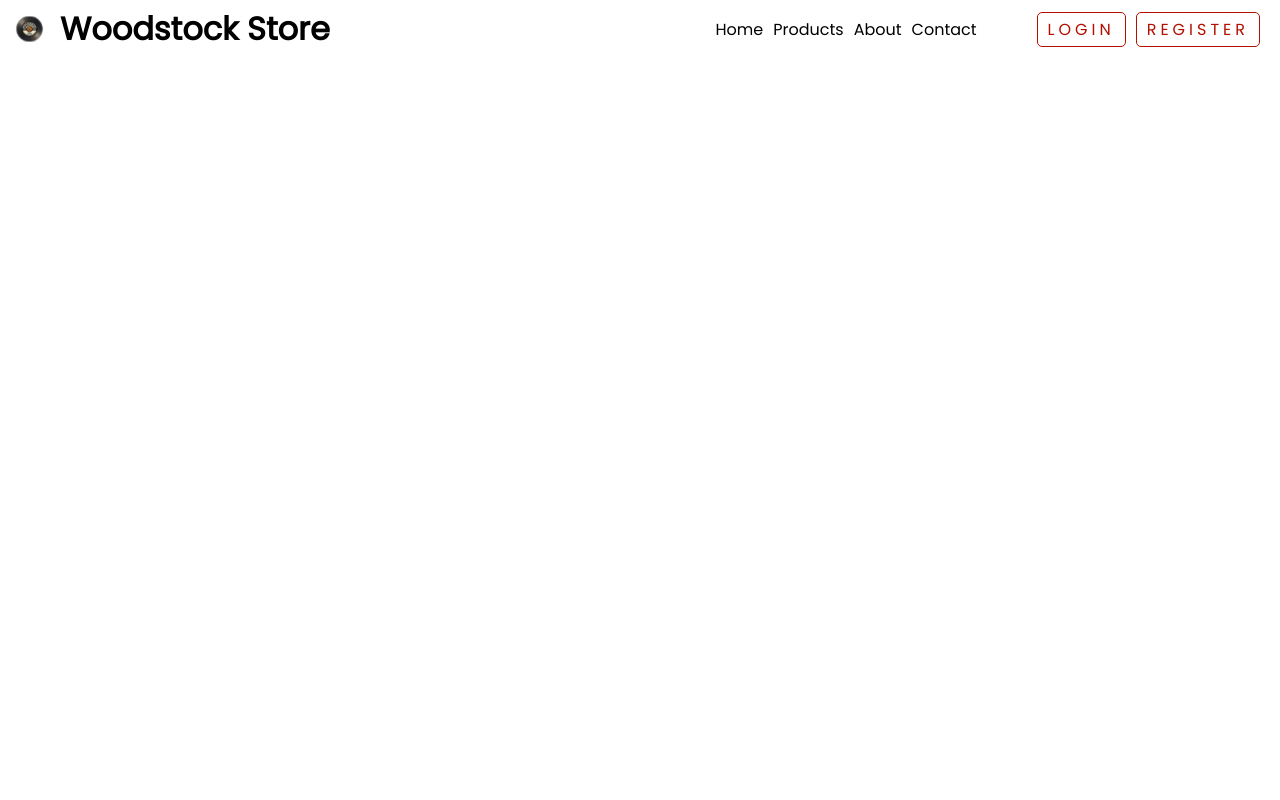
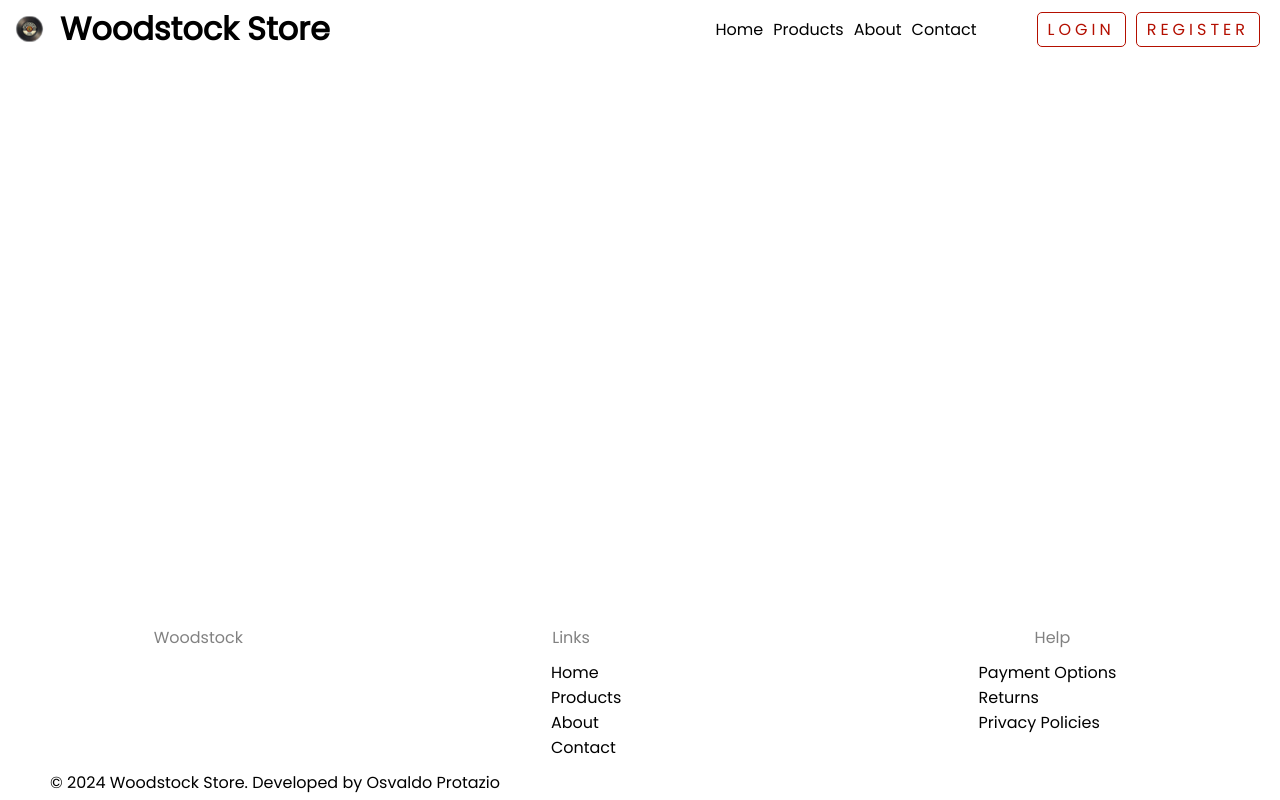
Before and after one commit to Osvaldo1408exe/Woodstock-Store, a React (Vite) app: page / in a window 1280 px wide. Built offline with nearby package versions, Linux system fonts and the light colour scheme.

Commit message:
Feat: Footer pronto

```diff
--- a/src/App.jsx
+++ b/src/App.jsx
@@ -1,3 +1,4 @@
+import Footer from "./components/footer"
 import { Header } from "./components/header"
 
 function App() {
@@ -5,6 +6,7 @@ function App() {
   return (
     <>
       <Header/>
+      <Footer/>
     </>
   )
 }
--- /dev/null
+++ b/src/components/footer/index.jsx
@@ -0,0 +1,33 @@
+import './style.css'
+export default function Footer() {
+    return (
+        <footer >
+            <div className="footer-container">
+                <div className="lists">
+                    <div className="logo">
+                        <a href="#"><p>Woodstock</p></a>
+                    </div>
+                    <div className="links">
+                        <p>Links</p>
+                        <ul>
+                            <li><a href="#">Home</a></li>
+                            <li><a href="#">Products</a></li>
+                            <li><a href="#">About</a></li>
+                            <li><a href="#">Contact</a></li>
+                        </ul>
+                    </div>
+                    <div className="help">
+                        <ul>
+                            <p>Help</p>
+                            <li><a href="#">Payment Options</a></li>
+                            <li><a href="#">Returns</a></li>
+                            <li><a href="#">Privacy Policies</a></li>
+                        </ul>
+
+                    </div>
+                </div>
+                <p className="copy">© 2024 Woodstock Store. Developed by Osvaldo Protazio</p>
+            </div>
+            </footer>
+    );
+}
--- /dev/null
+++ b/src/components/footer/style.css
@@ -0,0 +1,37 @@
+.lists{
+    position: fixed;
+    bottom: 5%;
+    width: 100%;
+    display: flex;
+    justify-content: space-around;
+}
+.lists p{
+    text-align: center;
+    margin-bottom: 10px;
+    color: rgba(0, 0, 0, 0.493);
+}
+.copy{
+    position: fixed;
+    bottom: 0;
+    width: 100%;
+    padding: 5px 50px;
+}
+
+ul{
+    list-style-type: none;
+}
+
+a:hover{
+    color: #B40F00;
+
+}
+
+@media (max-width: 552px) {
+    h1{
+        font-size: 20px;
+    }
+    p{
+        font-size: 12px;
+    }
+
+}
--- a/src/components/header/index.jsx
+++ b/src/components/header/index.jsx
@@ -12,7 +12,7 @@ export function Header() {
 
     return (
         <header>
-            <div className="container">
+            <div className="header-container">
                 <div className="logoContainer">
                     <img src="public/logo.svg" alt="logo" className="logo" />
                     <h1>Woodstock Store</h1>
--- a/src/components/header/style.css
+++ b/src/components/header/style.css
@@ -3,7 +3,7 @@
     margin: 0;
 }
 
-.container {
+.header-container {
     display: flex;
     justify-content: space-between;
     align-items: center;
@@ -83,6 +83,11 @@ a {
 
 @media (max-width: 985px) {
 
+    h1{
+        font-size: 20px;
+    }
+
+
     .menu-icon {
         display: block;
     }
@@ -110,5 +115,7 @@ a {
 
     .list-pages li, .list-user li {
         margin: 10px 0;
+        font-size: 12px;
+
     }
 }
```
